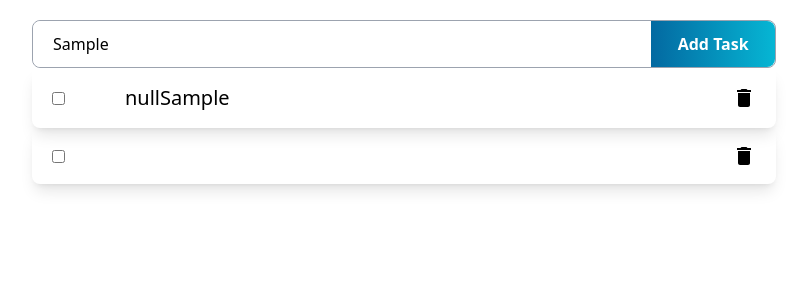
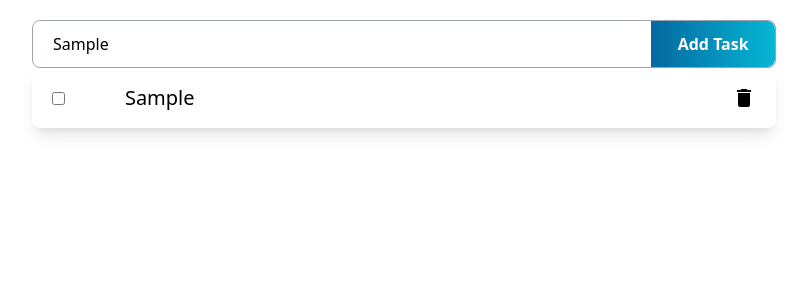
Before and after one commit to Andersonvb/to-do-list-react, a React (Create React App) app: page / in a window 1280 px wide. Both pictures are taken after typing "Sample" into the empty fields and a click on the button "Add Task". Shown: the top 300 px of the page, without its empty margins (236-1043 px from the left). Built offline with nearby package versions, Linux system fonts and the light colour scheme.

Commit message:
Fix list bug

```diff
--- a/src/App.js
+++ b/src/App.js
@@ -7,9 +7,15 @@ function App() {
   const [taskComponents, setTaskComponents] = useState([]);
 
   const renderTasks = () => {
-    let taskArray = tasks.map((task) => {
-      return <Task value={task} />;
-    });
+    if (tasks.length === 0) {
+      return;
+    }
+
+    let taskArray = [];
+    for (let i = 0; i < tasks.length; i++) {
+      taskArray.push(<Task value={tasks[i]} id={i} key={i} />);
+    }
+
     setTaskComponents(taskArray);
   };
 
@@ -18,18 +24,22 @@ function App() {
       return;
     }
 
-    sessionStorage.setItem(
-      "taskList",
-      sessionStorage.getItem("taskList") + data + ","
-    );
+    if (sessionStorage.getItem("taskList") === null) {
+      sessionStorage.setItem("taskList", data);
+    } else {
+      sessionStorage.setItem(
+        "taskList",
+        sessionStorage.getItem("taskList") + "," + data
+      );
+    }
 
-    let sessionData = sessionStorage.getItem("taskList");
-    let listData = sessionData.split(",");
+    let listData = sessionStorage.getItem("taskList").split(",");
     setTasks(listData);
   };
 
   useEffect(() => {
     renderTasks();
+    // eslint-disable-next-line react-hooks/exhaustive-deps
   }, [tasks]);
 
   return (
--- a/src/components/Task.jsx
+++ b/src/components/Task.jsx
@@ -11,9 +11,7 @@ const Task = ({ value }) => {
   return (
     <article className="py-4 px-5 flex justify-between items-center rounded-lg shadow-lg">
       <input type="checkbox" id={value} onChange={handleChange} />
-      <label htmlFor={value} className="pl-2 w-4/5 text-xl break-words">
-        {value}
-      </label>
+      <label className="pl-2 w-4/5 text-xl break-words">{value}</label>
       <MdDelete className="text-2xl" />
     </article>
   );
```
